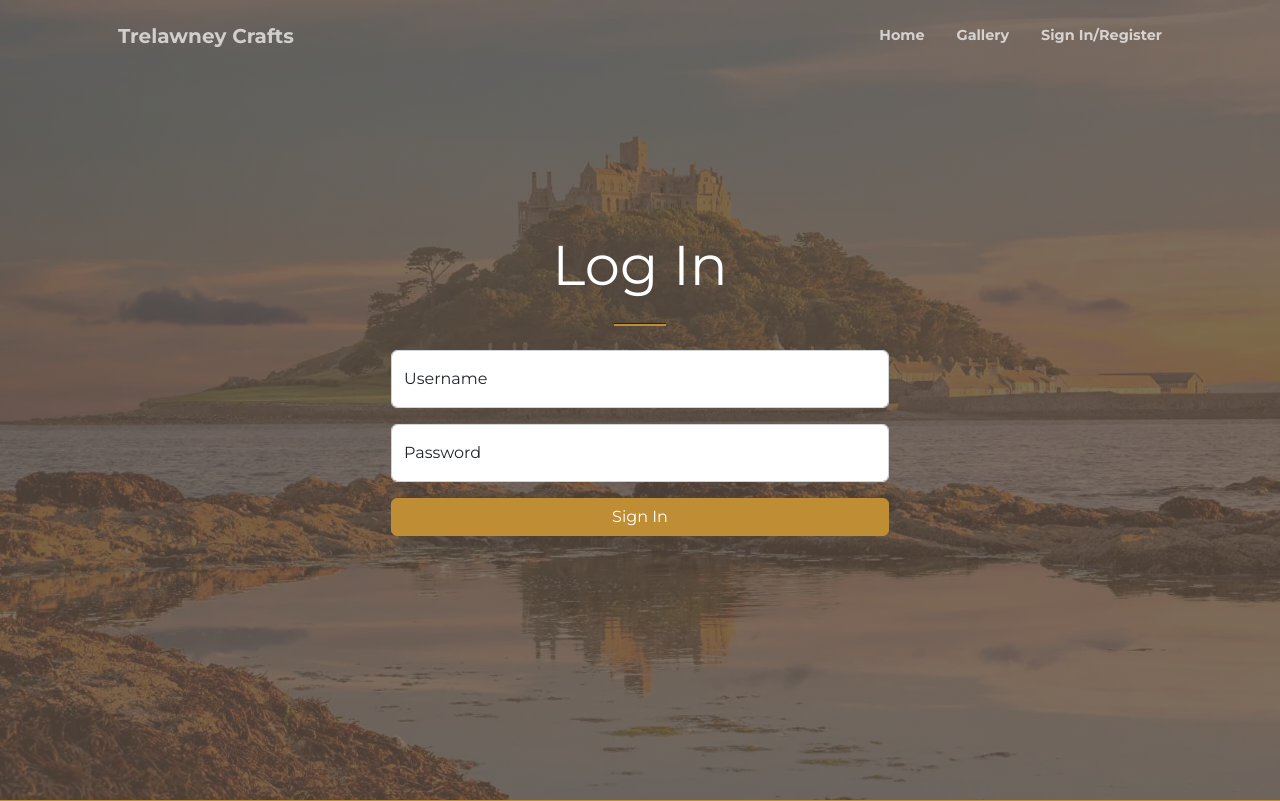
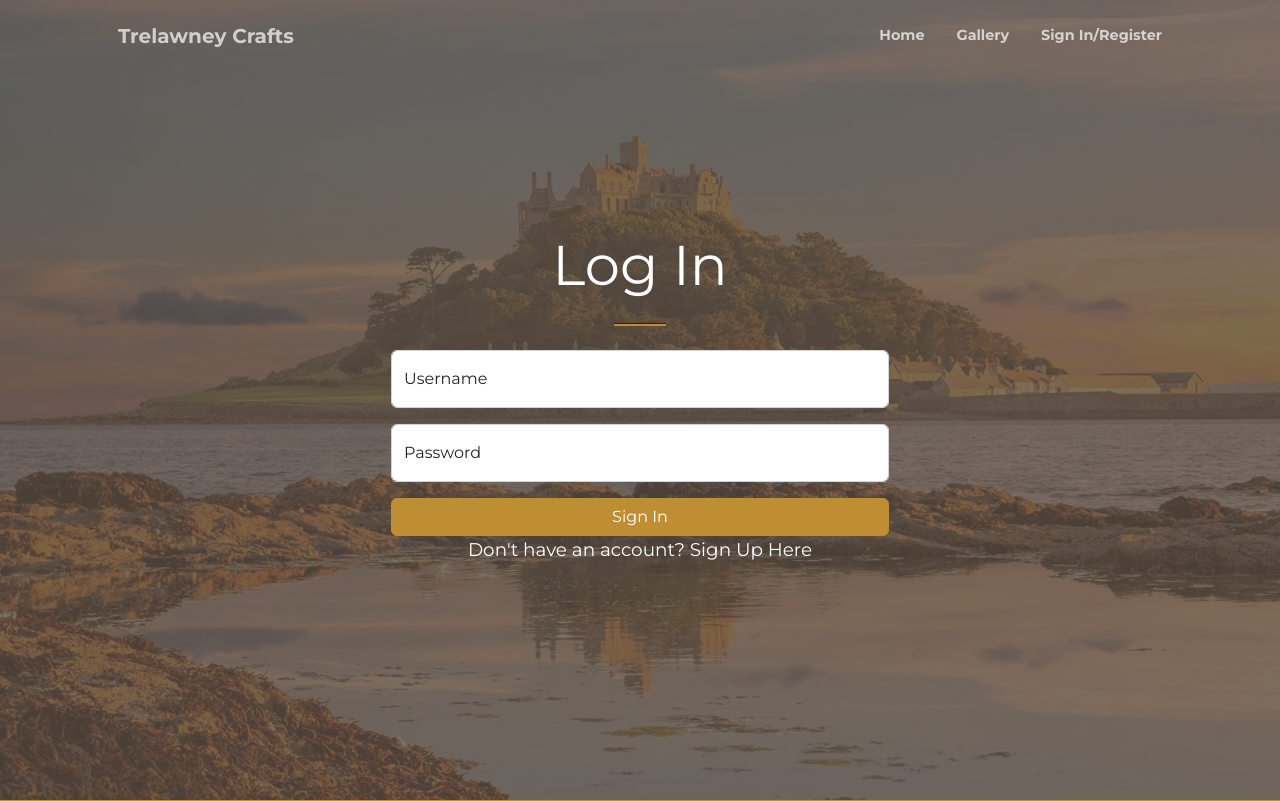
Before and after one commit to Natte2110/trelawney-crafts, a Flask app: page /log-in in a window 1280 px wide. Shown: the top 801 px of the page. Run offline with Flask 3, Linux system fonts and the light colour scheme; parts of the project's set-up code (start-up, migrations or seed data) failed here and were passed over; some libraries are stand-ins or nearby versions.

Commit message:
feat: Add link to registration page

```diff
--- a/trelawneycrafts/templates/login.html
+++ b/trelawneycrafts/templates/login.html
@@ -42,6 +42,10 @@
           </div>
         </form>
       </div>
+      <p class="text-white">
+        Don't have an account?
+        <a href="{{ url_for('register') }}">Sign Up Here</a>
+      </p>
     </div>
   </div>
 </header>
```
